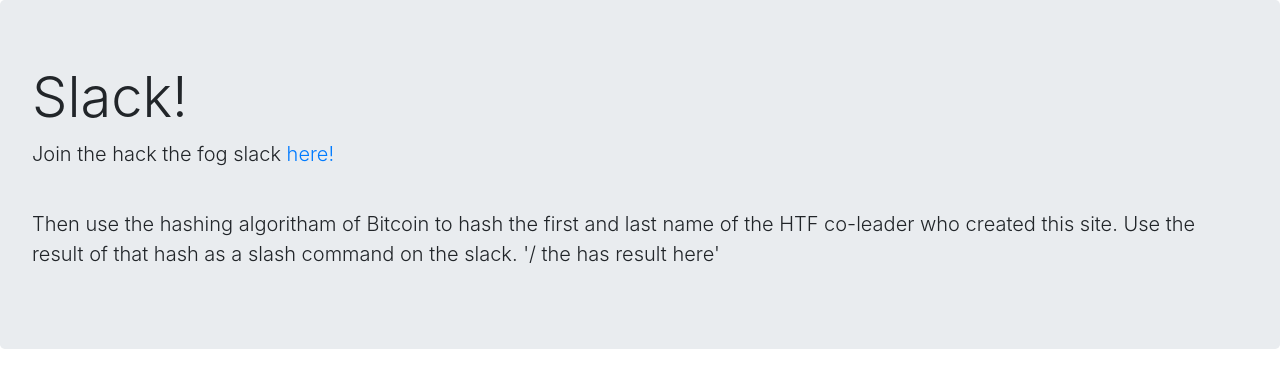
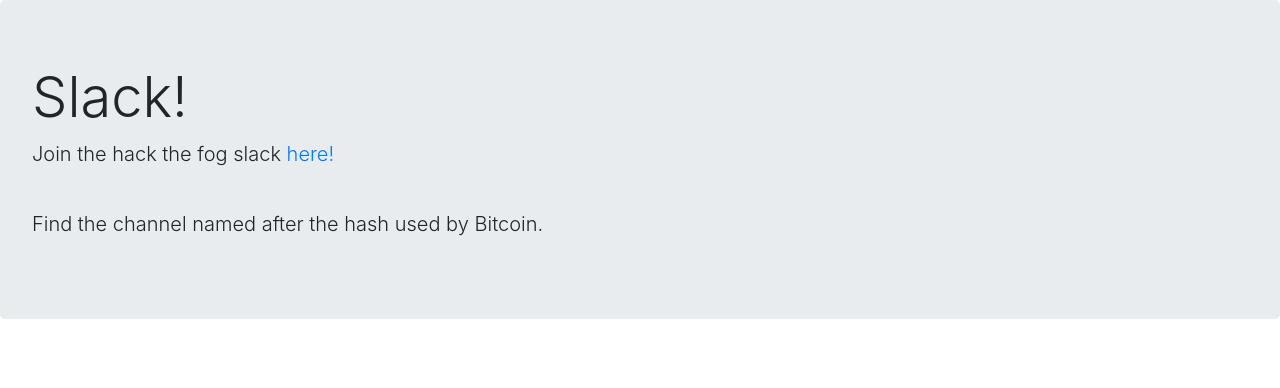
Before and after one commit to hackthefog/htf2.0-puzzle, a Flask app: template puzzle/templates/slackBot.html in a window 1280 px wide. Shown: the top 388 px of the page. Run offline with Flask 2, Linux system fonts and the light colour scheme; the template is opened without the code that fills it, so the values that code supplies are empty; some libraries are stand-ins or nearby versions.

Commit message:
change cack challenge

```diff
--- a/puzzle/templates/slackBot.html
+++ b/puzzle/templates/slackBot.html
@@ -5,8 +5,8 @@
 {% block content %}
 <div class="jumbotron">
     <h1 class="display-4">Slack!</h1>
-    <p class="lead">Join the hack the fog slack <a href="https://join.slack.com/t/hackthefog2020/shared_invite/enQtODI4MDA0NTI3NDI2LTYzMTIwYWU3OWNjZTVjYWMxNGM3MjkxMGNlMDY0ZTM0N2VjNjM2NzIwMDhiMjc0ZTk5YjY5YjVjNjlkYzkxY2Q">here!</a></p>
+    <p class="lead">Join the hack the fog slack <a target="_blank" href="https://join.slack.com/t/hackthefog2020/shared_invite/enQtODI4MDA0NTI3NDI2LTYzMTIwYWU3OWNjZTVjYWMxNGM3MjkxMGNlMDY0ZTM0N2VjNjM2NzIwMDhiMjc0ZTk5YjY5YjVjNjlkYzkxY2Q">here!</a></p>
     <br>
-    <p class="lead">Then use the hashing algoritham of Bitcoin to hash the first and last name of the HTF co-leader who created this site. Use the result of that hash as a slash command on the slack. '/ the has result here'</p>
+    <p class="lead">Find the channel named after the hash used by Bitcoin.</p>
 </div>
 {% endblock %}
```
